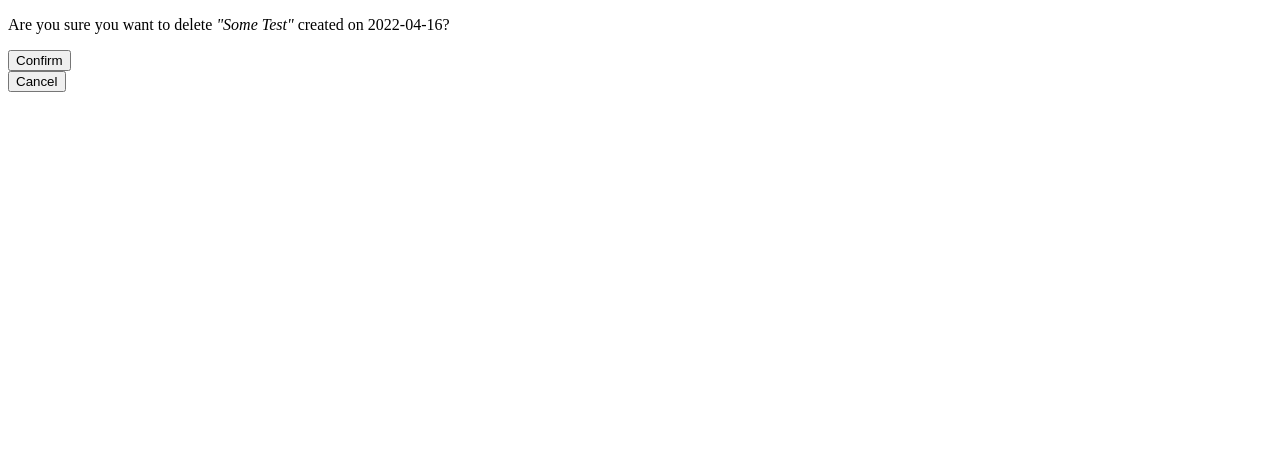
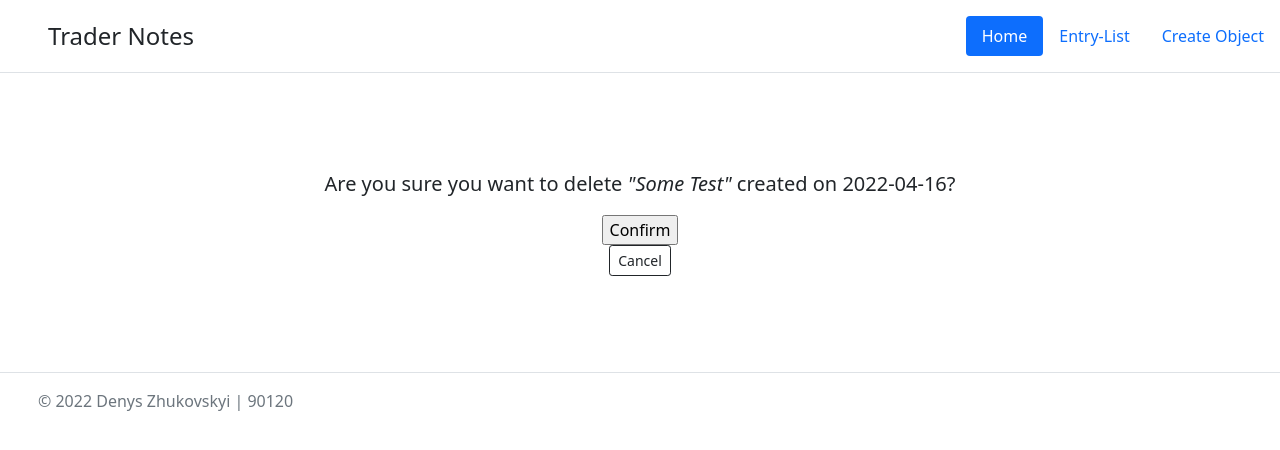
Before and after one commit to pinballtec/Trader_notes, a Django app: page /entry/1/delete in a window 1280 px wide. Shown: the top 450 px of the page. Run offline with Django 4.2, Linux system fonts and the light colour scheme; data comes from the database, SQL or seed files in the repository; both versions use the stored data as it was after the commit.

Commit message:
frontend is finished

```diff
--- a/project/app_app/forms.py
+++ b/project/app_app/forms.py
@@ -13,6 +13,7 @@ class NewUserForm(UserCreationForm):
         model = User
         fields = ("username", "email", "password1", "password2")
 
+
     def save(self, commit=True):
         user = super(NewUserForm, self).save(commit=False)
         user.email = self.cleaned_data['email']
--- a/project/app_app/templates/app_app/entry_confirm_delete.html
+++ b/project/app_app/templates/app_app/entry_confirm_delete.html
@@ -7,19 +7,19 @@
 <body>
 {% extends "app_app/header.html" %}
 {% block content %}
-<div class="login-form-1">
+<div class= "px-4 py-5 my-5 text-center">
     <form method="post" id="login-form">{% csrf_token %}
-        <p>
+        <p class = "lead font-weight-normal">
             Are you sure you want to delete
-            <em>"{{ entry.title }}"</em>
+            <em><b>"{{ entry.title }}"</b></em>
             created on {{ entry.date_created|date:'Y-m-d' }}?
         </p>
         <input type="submit" value="Confirm">
     </form>
+    <a href="{% url 'entry-detail' entry.id %}" class="btn btn-outline-dark btn-sm m1">
+        Cancel
+    </a>
 </div>
-    <a href="{% url 'entry-detail' entry.id %}">
-        <button>Cancel</button>
-    </a>
 {% endblock %}
 </body>
 </html>
--- a/project/app_app/templates/app_app/entry_form.html
+++ b/project/app_app/templates/app_app/entry_form.html
@@ -7,7 +7,8 @@
 <body>
 {% extends "app_app/header.html" %}
 {% block content %}
-    <form method="post">
+    <div class="px-4 py-5 my-5 text-center">
+    <form method="post" class="needs-validation">
         {% csrf_token %}
         {{ form.as_p }}
         <input type="submit" value="Save">
@@ -21,6 +22,7 @@
             <button>Cancel</button>
         </a>
     {% endif %}
+    </div>
 {% endblock %}
 </body>
 </html>
--- a/project/app_app/templates/app_app/header.html
+++ b/project/app_app/templates/app_app/header.html
@@ -3,9 +3,30 @@
 <head>
     <meta charset="UTF-8">
     <title></title>
+    <link href="https://cdn.jsdelivr.net/npm/bootstrap@5.1.3/dist/css/bootstrap.min.css" rel="stylesheet" integrity="sha384-1BmE4kWBq78iYhFldvKuhfTAU6auU8tT94WrHftjDbrCEXSU1oBoqyl2QvZ6jIW3" crossorigin="anonymous">
 </head>
 <body>
-{% block content %}
-{% endblock content %}
+    <header class="d-flex flex-wrap justify-content-center py-3 mb-4 border-bottom">
+        <a href="{% url 'urls' %}" class="d-flex align-items-center mb-3 mb-md-0 me-md-auto text-dark text-decoration-none">
+          <svg class="bi me-2" width="40" height="32"><use xlink:href="#bootstrap"></use></svg>
+          <span class="fs-4">Trader Notes</span>
+        </a>
+
+        <ul class="nav nav-pills">
+          <li class="nav-item"><a href="{% url 'urls' %}" class="nav-link active" aria-current="page">Home</a></li>
+          <li class="nav-item"><a href="{% url 'entry-list' %}" class="nav-link">Entry-List</a></li>
+          <li class="nav-item"><a href="{% url 'entry-create' %}" class="nav-link">Create Object</a></li>
+        </ul>
+      </header>
+    {% block content %}
+    {% endblock content %}
+    <footer class="d-flex flex-wrap justify-content-between align-items-center py-3 my-4 border-top">
+        <div class="col-md-4 d-flex align-items-center">
+          <a href="/" class="mb-3 me-2 mb-md-0 text-muted text-decoration-none lh-1">
+            <svg class="bi" width="30" height="24"><use xlink:href="#bootstrap"></use></svg>
+          </a>
+          <span class="text-muted">© 2022 Denys Zhukovskyi | 90120</span>
+        </div>
+      </footer>
 </body>
 </html>
--- a/project/app_app/templates/app_app/login.html
+++ b/project/app_app/templates/app_app/login.html
@@ -6,9 +6,6 @@
 </head>
 <link href="https://cdn.jsdelivr.net/npm/bootstrap@5.1.3/dist/css/bootstrap.min.css" rel="stylesheet" integrity="sha384-1BmE4kWBq78iYhFldvKuhfTAU6auU8tT94WrHftjDbrCEXSU1oBoqyl2QvZ6jIW3" crossorigin="anonymous">
 <body>
-{% extends "app_app/header.html" %}
-
-{% block content %}
 <div class="container">
   <div class="wrapper">
     <form method="POST" class="form">
@@ -36,6 +33,5 @@
   </form>
   </div>
 </div>
-{% endblock %}
 </body>
 </html>
--- a/project/app_app/templates/app_app/register.html
+++ b/project/app_app/templates/app_app/register.html
@@ -6,8 +6,6 @@
 <link href="https://cdn.jsdelivr.net/npm/bootstrap@5.1.3/dist/css/bootstrap.min.css" rel="stylesheet" integrity="sha384-1BmE4kWBq78iYhFldvKuhfTAU6auU8tT94WrHftjDbrCEXSU1oBoqyl2QvZ6jIW3" crossorigin="anonymous">
 </head>
 <body>
-{% extends "app_app/header.html" %}
-{% block content %}
 {% load crispy_forms_tags %}
 <div class="container py-5">
 	<h1>Register</h1>
@@ -17,6 +15,5 @@
 	</form>
 	<p class="text-center">If you already have an account, <a href="/login">login</a> instead.</p>
 </div>
-{% endblock %}
 </body>
 </html>
```
Also changed, not shown: project/app_app/templates/app_app/entry_detail.html (+12 -6 lines), project/app_app/templates/app_app/entry_list.html (+10 -6 lines), project/db.sqlite3.
